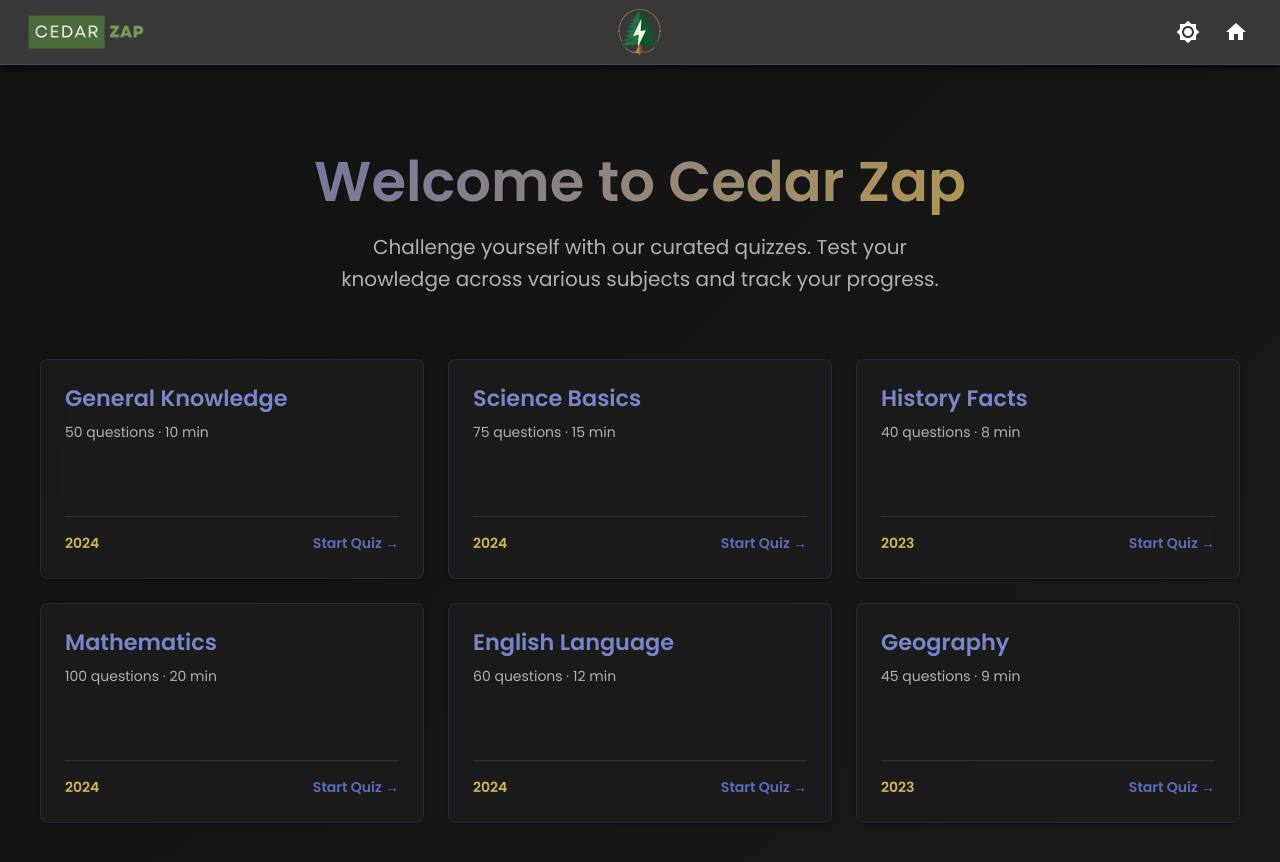
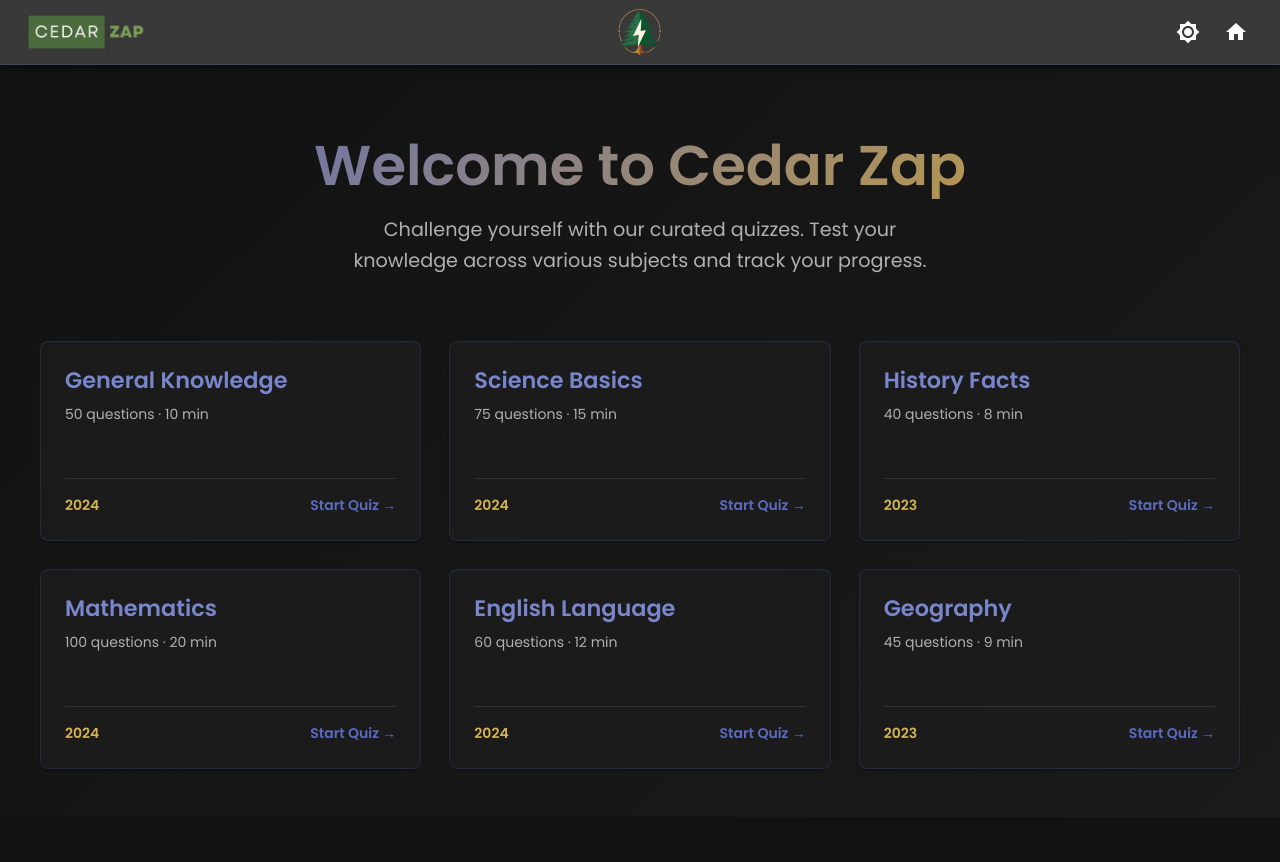
Before and after one commit to jmsazz00/cedar-zap, a React (Vite) app: page / in a window 1280 px wide. Shown: the top 862 px of the page. After the commit the page ends 817 px from the top, so only its background shows below. Built offline with nearby package versions, Linux system fonts and the light colour scheme.

Commit message:
Adjusting Homepage

```diff
--- a/src/components/QuizLayout.tsx
+++ b/src/components/QuizLayout.tsx
@@ -22,7 +22,7 @@ const QuizLayout: React.FC<{ quiz: Quiz }> = ({ quiz }) => {
   }, []);
 
   return (
-    <Box sx={{ display: { md: "flex" }, pt: { xs: "60px", sm: "68px" } }}>
+    <Box sx={{ display: { md: "flex" } }}>
       <QuizUtils duration={duration} />
       <Sidebar questionCount={questions.length} />
       <Container sx={{ mx: 0, px: 1.5 }}>
--- a/src/main.tsx
+++ b/src/main.tsx
@@ -17,25 +17,14 @@ const App = () => {
     <ThemeProvider theme={theme}>
       <CssBaseline />
       <GlobalStyles />
-      <Box
-        sx={{
-          display: "flex",
-          flexDirection: "column",
-          minHeight: "100vh",
-        }}
-      >
-        <Navbar />
-        <Box
-          sx={{
-            flex: 1,
-            pt: { xs: "50px", md: "68px" },
-          }}
-        >
-          <Routes>
-            <Route path="/" element={<HomePage />} />
-            <Route path="/quiz" element={<QuizPage />} />
-          </Routes>
-        </Box>
+
+      <Navbar />
+
+      <Box sx={{ pt: { xs: "60px", sm: "68px" } }}>
+        <Routes>
+          <Route path="/" element={<HomePage />} />
+          <Route path="/quiz" element={<QuizPage />} />
+        </Routes>
       </Box>
     </ThemeProvider>
   );
--- a/src/pages/HomePage.tsx
+++ b/src/pages/HomePage.tsx
@@ -60,7 +60,9 @@ const HomePage = () => {
 
   const handleQuizClick = (quiz: Quiz) => {
     navigate(
-      `/quiz?name=${encodeURIComponent(quiz.name)}&duration=${quiz.duration}&year=${quiz.year}`
+      `/quiz?name=${encodeURIComponent(quiz.name)}&duration=${
+        quiz.duration
+      }&year=${quiz.year}`
     );
   };
 
@@ -72,12 +74,11 @@ const HomePage = () => {
   return (
     <Box
       sx={{
-        minHeight: "100vh",
         background:
           theme.palette.mode === "dark"
             ? "linear-gradient(135deg, #121212 0%, #1a1a1a 100%)"
             : "linear-gradient(135deg, #fafafa 0%, #f5f5f5 100%)",
-        pt: { xs: 8, md: 10 },
+        pt: { xs: 6, md: 8 },
         pb: 6,
         px: { xs: 2, sm: 3, md: 4 },
       }}
@@ -109,7 +110,7 @@ const HomePage = () => {
                   ? "text.secondary"
                   : "rgba(0, 0, 0, 0.7)",
               fontWeight: 400,
-              fontSize: { xs: "1rem", md: "1.25rem" },
+              fontSize: { xs: "1rem", md: "1.2rem" },
               maxWidth: "600px",
               mx: "auto",
               lineHeight: 1.6,
@@ -128,7 +129,7 @@ const HomePage = () => {
               sm: "repeat(2, 1fr)",
               md: "repeat(3, 1fr)",
             },
-            gap: 3,
+            gap: 3.5,
             perspective: "1000px",
           }}
         >
@@ -166,7 +167,7 @@ const HomePage = () => {
                 display: "flex",
                 flexDirection: "column",
                 justifyContent: "space-between",
-                minHeight: "220px",
+                minHeight: "200px",
               }}
             >
               <Box>
--- a/src/pages/QuizPage.tsx
+++ b/src/pages/QuizPage.tsx
@@ -7,8 +7,8 @@ const QuizPage = () => {
   const navigate = useNavigate();
 
   const duration = parseInt(searchParams.get("duration") || "4800");
-  const name = searchParams.get("name") || "Quiz";
-  const year = searchParams.get("year") || new Date().getFullYear().toString();
+  const name = searchParams.get("name") || "";
+  const year = searchParams.get("year") || "N/A";
 
   useEffect(() => {
     if (!searchParams.get("duration") && !searchParams.get("name")) {
@@ -21,7 +21,7 @@ const QuizPage = () => {
       quiz={{
         duration,
         name,
-        year: year.toString(),
+        year: year,
       }}
     />
   );
```
Also changed, not shown: 1 other file (tests, documents, lock files or other folders).
